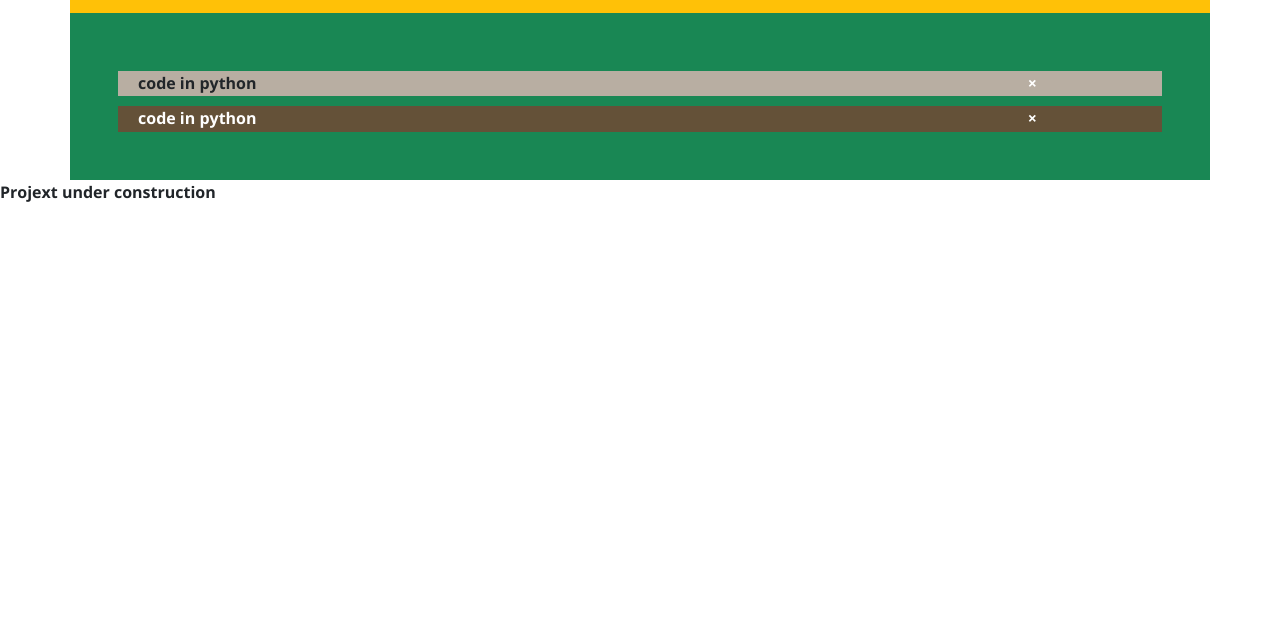
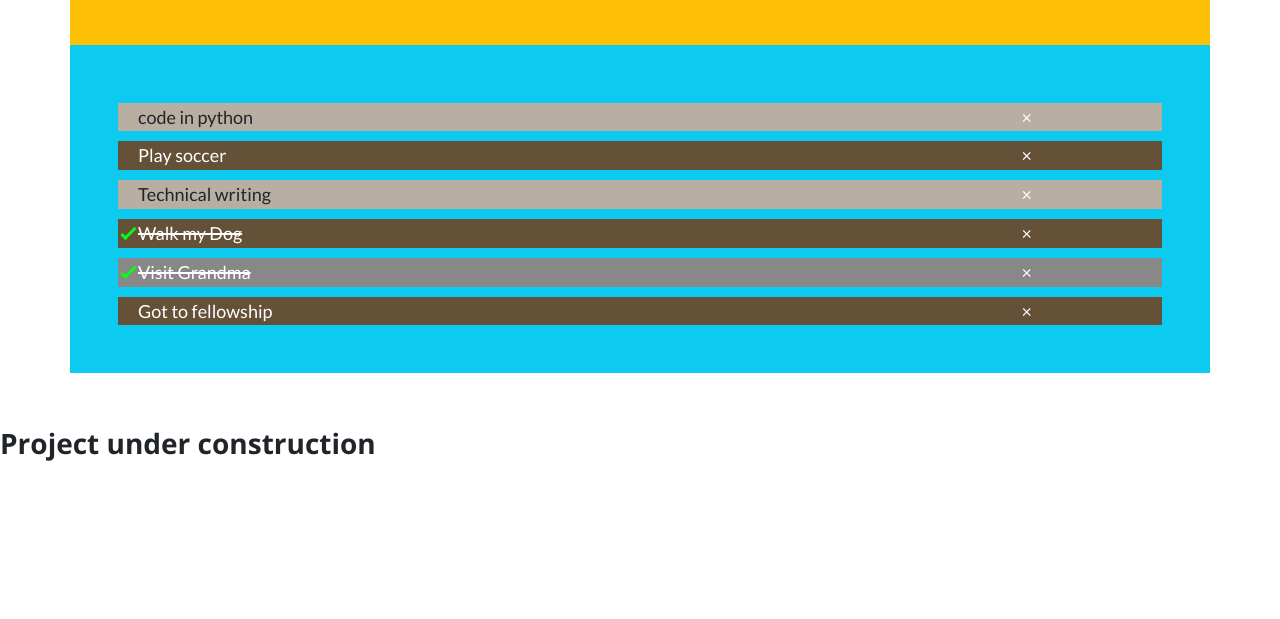
Before and after one commit to Patoski-patoski/TODO-LIST, a plain HTML site: page index.html in a window 1280 px wide. Shown: the part 213-832 px from the top of the page. Before the commit the page ends 800 px from the top, so only its background shows below. Drawn offline with nearby package versions, Linux system fonts and the light colour scheme.

Commit message:
add tick and line through

```diff
--- a/index.html
+++ b/index.html
@@ -40,16 +40,20 @@
 
   <span id="newList"></span>
 
-  <section class="section container p-5 bg-success">
+  <section class="section container p-5 bg-info">
     <ul id="ul">
       <li>code in python</li>
-      <li>code in python</li>
+      <li>Play soccer</li>
+      <li>Technical writing</li>
+      <li class="checked">Walk my Dog</li>
+      <li class="checked">Visit Grandma</li>
+      <li>Got to fellowship</li>
     </ul>
 
   </section>
 
 
-  Projext under construction
+ <h3 style="margin-top: 3rem;"> Project under construction</h3>
 
 
 <script src="index.js"></script>
--- a/index.js
+++ b/index.js
@@ -1,34 +1,41 @@
-var myList = document.getElementsByTagName('li');
+// Add an 'x' to each list elements
+var newList = document.getElementsByTagName('LI');
 
-for (let i = 0;  i < myList.length;  i++) {
+for (let i = 0; i < newList.length; i++) {
     var span = document.createElement('SPAN')
-    var txt = document.createTextNode('\u00D7')
+    var txt = document.createTextNode('\u00D7');
+
+    span.appendChild(txt)
+
     span.className = 'cancel';
-    span.appendChild(txt);
-
-    myList[i].appendChild(span);
+    newList[i].appendChild(span)
 
 }
 
-var cancel = document.getElementsByClassName('cancel')
+// remove the toDo list by pressing the 'x' a.k.a cancel-class
 
-// for (let i = 0; i < cancel.length; i++) {
-//     cancel[i].onclick = () =>{
-//         var div = this.parentElement;
-//         div.style.display = 'none'
-//     };
+var cancel = document.getElementsByClassName('cancel');
 
-// }
+for (let i = 0; i < cancel.length; i++) {
+    cancel[i].onclick = function () {
+        var closeList = this.parentElement
+        closeList.style.display = 'none'
+    };
+}
+
+var ulList = document.querySelector('ul');
+
+ulList.addEventListener('click', function(ev) {
+if (ev.target.tagName === 'LI') {
+ev.target.classList.toggle('checked');
+  }
+}, false);
 
 
-span.appendChild(cancel)
-
-myList.appendChild(span)
-
+// function to create a new list by using the input value and appending to the ul
 
 function addTodo() {
     var list = document.createElement('li');
-    list.setAttribute('id', 'newList')
     var inputValue = document.getElementById('text').value;
 
     var textNode = document.createTextNode(inputValue);
@@ -38,11 +45,27 @@ function addTodo() {
     if (inputValue === '') {
         alert('you must todo something')
 
-    }else{
+    } else {
+        document.getElementById('ul').appendChild(list);
+    }
+    document.getElementById('text').value = '';
 
 
-    document.getElementById('ul').appendChild(list);
-    document.getElementById('text').value = '';
+    // added the 'x' to the newly created list
+    var span = document.createElement('SPAN')
+    var txt = document.createTextNode('\u00D7');
+
+    span.className = 'cancel'
+    span.appendChild(txt)
+    list.appendChild(span)
+
+    // remove the new toDo list by pressing the 'x'
+
+    for (let i = 0; i < cancel.length; i++) {
+        cancel[i].onclick = function () {
+            var closeList = this.parentElement
+            closeList.style.display = 'none'
+        };
 
     }
 
--- a/style.css
+++ b/style.css
@@ -7,8 +7,11 @@
 
 body{
     height: 100vh;
-    font-family: 'Lato', sans-serif;
     font-family: 'Open Sans', sans-serif;
+}
+
+main{
+    margin-top: 2rem;
 }
 
 ul{
@@ -19,15 +22,45 @@ ul{
 
 
 
+
 ul li{
     background-color:#b8aea2;
+    position: relative;
     margin-top: 0.625rem;
     padding-left: 1.25rem;
+    font-size: 18px;
+    font-family: 'Lato', sans-serif;
+
+    transition: 0.2s;
+
+  }
+
+  ul li.checked{
+    background-color: #888;
+    color: #fff;
+    text-decoration: line-through 2px;
+    transition: 0.3s ease-in-out;
 }
+
+ul li.checked::before{
+    content: "";
+    position: absolute;
+    border: #00ff15 solid;
+    border-width:0 0.24rem 0.24rem 0 ;
+    height: 1rem;
+    transform: rotate(45deg);
+    width: 0.4em;
+    top: 1.3em;
+    margin-top: -1em;
+    left: 0.4em;
+
+}
+
 
 ul li:nth-child(even){
     background-color: #645138;
     color: #fff;
+    cursor: pointer;
 }
 
 input[type = text]{
@@ -55,12 +88,15 @@ input::placeholder{
 
 li .cancel{
     position: absolute;
-    right: 19%;
+    right: 11.7%;
     color: #fff;
+    text-align: center;
+    padding: 0px 8px;
+    transition: 0.3s ease-in-out;
 
 }
 
 .cancel:hover{
     background-color: #b81f1f;
-    padding: 0px 9px ;
+
 }
```
